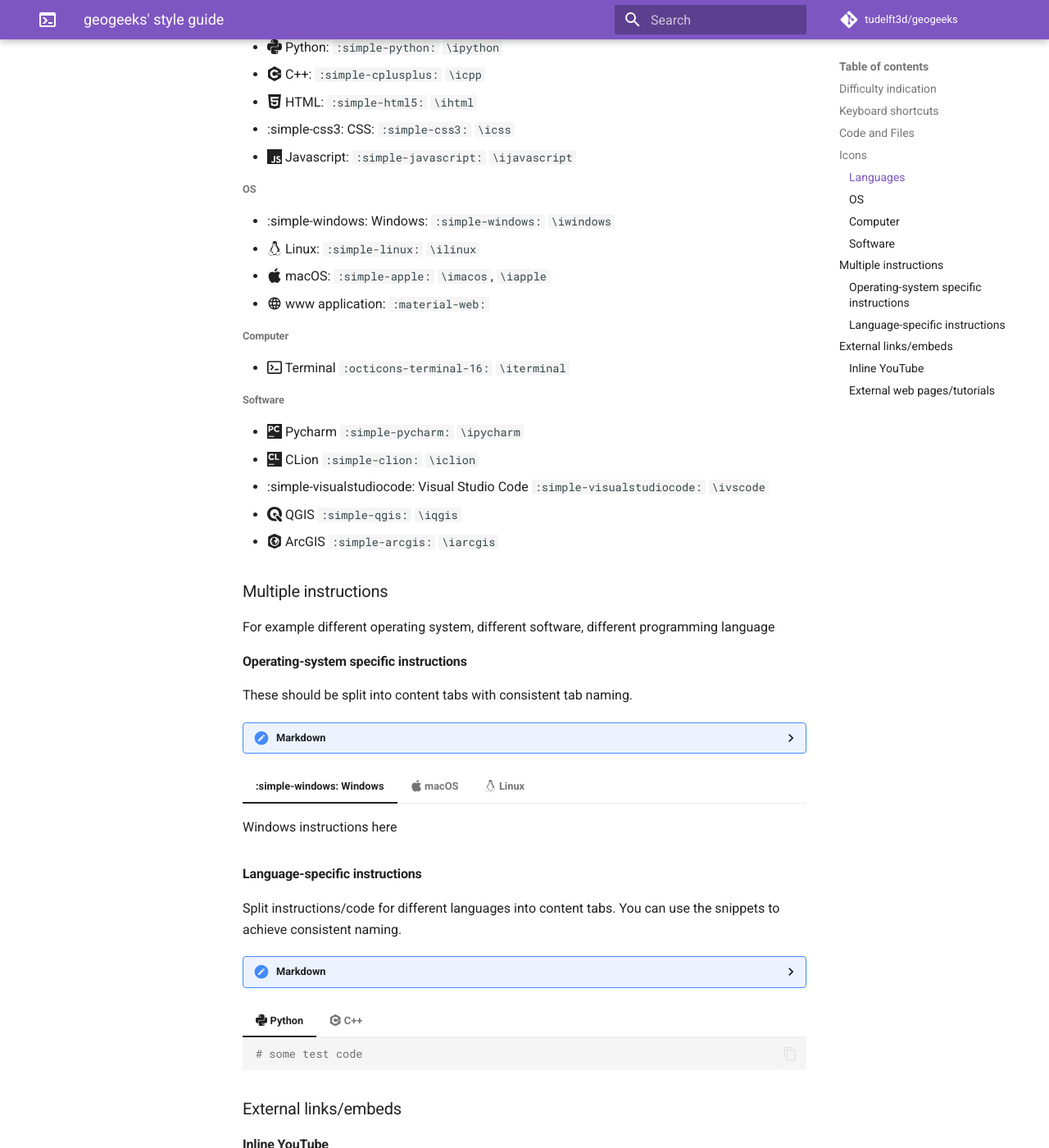
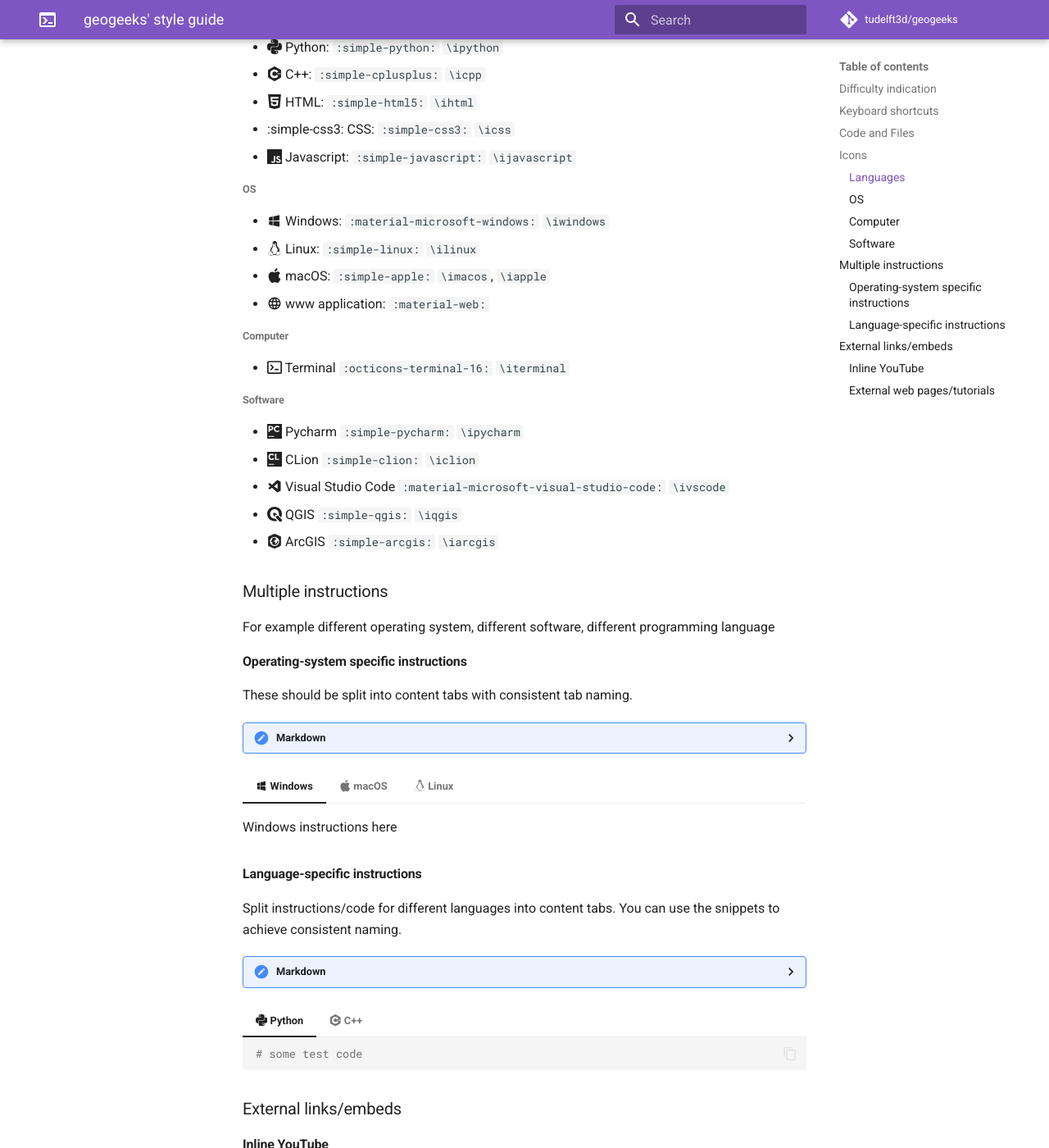
Before and after one commit to tudelft3d/geogeeks, an MkDocs documentation site: the page built from docs/styleguide.md, in a window 1280 px wide and 1400 px high, scrolled down 2609 px. Shown: the whole window at 82% size. Built offline with MkDocs 1.6.1 and Material for MkDocs 9.7.7, drawn with Linux system fonts in a browser that asks for light colours; comment, search, counter and statistics services are not loaded; some of the changed text lies outside the part shown.

Commit message:
Update emojis b/c some are deprecated

````diff
--- a/docs/styleguide.md
+++ b/docs/styleguide.md
@@ -3,7 +3,7 @@
 
 This page is intended as a reference for **styling conventions** used on the site to achieve consistency. The Markdown source can be used as snippets.
 
-!!! tip ":simple-visualstudiocode: Visual Studio Code snippets"
+!!! tip ":material-microsoft-visual-studio-code: Visual Studio Code snippets"
     The repository contains snippet shortcut files for Visual Studio Code. On this page, if you see something starting with a backslash `\` it is the shortcut for placing that snippet.
     Make sure in Visual Studio code the following options are enabled:
     ```json
@@ -45,13 +45,13 @@
 
 Tabs:
 ```markdown
-=== ":simple-windows: :simple-linux: Windows & Linux"
+=== ":material-microsoft-windows: :simple-linux: Windows & Linux"
     ++ctrl+alt+del++
 === ":simple-apple: macOS"
     ++cmd+option+del++
 ```
 
-=== ":simple-windows: :simple-linux: Windows & Linux"
+=== ":material-microsoft-windows: :simple-linux: Windows & Linux"
     ++ctrl+alt+del++
 === ":simple-apple: macOS"
     ++cmd+option+del++
@@ -133,7 +133,7 @@
 
 
 ###### OS
-- :simple-windows: Windows: `:simple-windows:` `\iwindows`
+- :material-microsoft-windows: Windows: `:material-microsoft-windows:` `\iwindows`
 - :simple-linux: Linux: `:simple-linux:` `\ilinux`
 - :simple-apple: macOS: `:simple-apple:` `\imacos`, `\iapple`
 - :material-web: www application: `:material-web:`
@@ -144,7 +144,7 @@
 ###### Software
 - :simple-pycharm: Pycharm `:simple-pycharm:` `\ipycharm`
 - :simple-clion: CLion `:simple-clion:` `\iclion`
-- :simple-visualstudiocode: Visual Studio Code `:simple-visualstudiocode:` `\ivscode`
+- :material-microsoft-visual-studio-code: Visual Studio Code `:material-microsoft-visual-studio-code:` `\ivscode`
 - :simple-qgis: QGIS `:simple-qgis:` `\iqgis`
 - :simple-arcgis: ArcGIS `:simple-arcgis:` `\iarcgis`
 
@@ -158,16 +158,16 @@
 
     Since the website uses global tabs, only use the predefined names:
 
-    - :simple-windows: Windows `:simple-windows: Windows`
+    - :material-microsoft-windows: Windows `:material-microsoft-windows: Windows`
     - :simple-apple: macOS `:simple-apple: macOS`
     - :simple-linux: Linux `:simple-linux: Linux`
     - :simple-apple: :simple-linux: Unix (macOS & Linux) `:simple-apple: :simple-linux: Unix (macOS & Linux)`
-    - :simple-windows: :simple-linux: Windows & Linux `:simple-windows: :simple-linux: Windows & Linux` (Mainly used for shortcuts)
+    - :material-microsoft-windows: :simple-linux: Windows & Linux `:material-microsoft-windows: :simple-linux: Windows & Linux` (Mainly used for shortcuts)
 
     Windows/macOS/Linux. `\os_win_macos_linux`.
 
     ```md
-    === ":simple-windows: Windows"
+    === ":material-microsoft-windows: Windows"
 
         Windows instructions here
 
@@ -180,7 +180,7 @@
         Linux instructions here
     ```
 
-    === ":simple-windows: Windows"
+    === ":material-microsoft-windows: Windows"
 
         Windows instructions here
 
@@ -195,7 +195,7 @@
     Windows/Unix. `\ow_win_unix`.
 
     ```md
-    === ":simple-windows: Windows"
+    === ":material-microsoft-windows: Windows"
 
         Windows instructions here
 
@@ -204,7 +204,7 @@
         Linux instructions here
     ```
 
-    === ":simple-windows: Windows"
+    === ":material-microsoft-windows: Windows"
 
         Windows instructions here
 
@@ -215,7 +215,7 @@
     Windows&Linux/macOS `\os_winlinux_macos`
 
     ```md
-    === ":simple-windows: :simple-linux: Windows & Linux"
+    === ":material-microsoft-windows: :simple-linux: Windows & Linux"
 
         Windows & Linux instructions here
 
@@ -225,7 +225,7 @@
 
     ```
 
-    === ":simple-windows: :simple-linux: Windows & Linux"
+    === ":material-microsoft-windows: :simple-linux: Windows & Linux"
 
         Windows & Linux instructions here
 
@@ -233,7 +233,7 @@
 
         macOS instructions here
 
-=== ":simple-windows: Windows"
+=== ":material-microsoft-windows: Windows"
 
     Windows instructions here
 
--- a/mkdocs.yml
+++ b/mkdocs.yml
@@ -110,8 +110,8 @@
       permalink: true # Add permalink symbol to end of headers
   - def_list # Ordered and unordered lists
   - pymdownx.emoji:
-      emoji_index: !!python/name:materialx.emoji.twemoji
-      emoji_generator: !!python/name:materialx.emoji.to_svg
+      emoji_index: !!python/name:material.extensions.emoji.twemoji
+      emoji_generator: !!python/name:material.extensions.emoji.to_svg
   - pymdownx.highlight:
       anchor_linenums: true
   - pymdownx.inlinehilite
````
Also changed, not shown: docs/python/install.md (+1 -1 lines).
